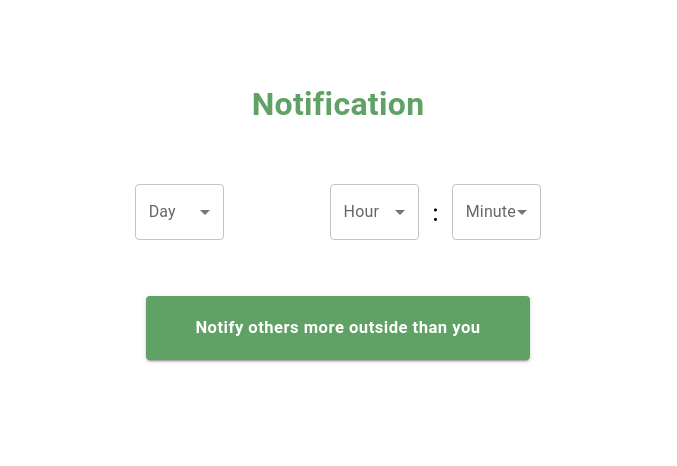
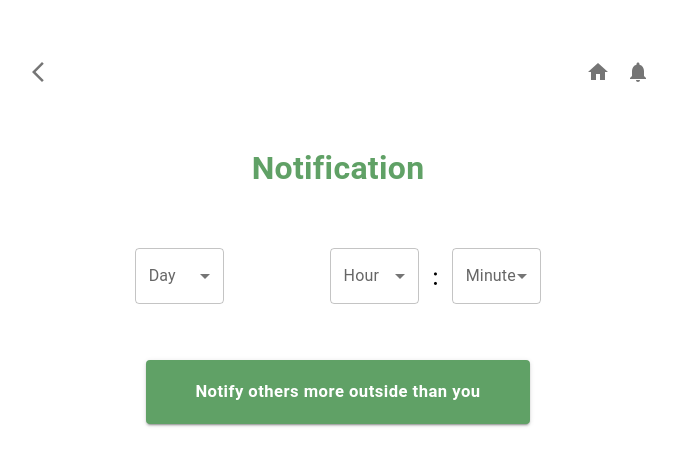
Before and after one commit to WaichungLing/ParkingApp, a React (Create React App) app: page /notification in a window 1280 px wide. Shown: the top 466 px of the page, without its empty margins (302-979 px from the left). Built offline with nearby package versions, Linux system fonts and the light colour scheme.

Commit message:
add the toolbar and backarrow

```diff
--- a/src/Pages/CreateApartment.js
+++ b/src/Pages/CreateApartment.js
@@ -1,6 +1,7 @@
-import {Button, FormControl, InputLabel, MenuItem, Select, TextField, Typography} from "@mui/material";
+import {Button, FormControl, IconButton, InputLabel, MenuItem, Select, TextField, Toolbar, Typography} from "@mui/material";
 import { createTheme, ThemeProvider } from '@mui/material/styles';
 import {useState} from "react";
+import ArrowBackIosNewIcon from '@mui/icons-material/ArrowBackIosNew';
 
 export default function CreateApartment(){
 
@@ -70,6 +71,14 @@ export default function CreateApartment(){
   return (
     <ThemeProvider theme={theme}>
       <div style={styles.root}>
+        <Toolbar sx={{
+                    display: 'flex',
+                    justifyContent: 'start',
+                    overflowX: 'auto',
+                    width: '60%'
+                    }}>
+          <IconButton><ArrowBackIosNewIcon></ArrowBackIosNewIcon></IconButton>
+        </Toolbar>
         <Typography style={{color: "#60A166", fontSize: '2.5vw', fontWeight: 600}}>Create a new apartment parking</Typography>
         <box style={styles.fields}>
           <box style={styles.inputSet}>
--- a/src/Pages/JoinCode.js
+++ b/src/Pages/JoinCode.js
@@ -1,7 +1,8 @@
-import { Button, Box, Link, Typography, TextField } from "@mui/material";
+import { Button, Box, IconButton, Link, Typography, TextField, Toolbar } from "@mui/material";
 import { styled } from '@mui/material/styles';
 import { createTheme, ThemeProvider } from '@mui/material/styles';
 import {useState} from "react";
+import ArrowBackIosNewIcon from '@mui/icons-material/ArrowBackIosNew';
 
 function JoinCode() {
 
@@ -39,6 +40,14 @@ function JoinCode() {
   return (
     <ThemeProvider theme={theme}>
       <div style={styles.root} className="JoinCode">
+        <Toolbar sx={{
+                    display: 'flex',
+                    justifyContent: 'start',
+                    overflowX: 'auto',
+                    width: '60%'
+                    }}>
+          <IconButton><ArrowBackIosNewIcon></ArrowBackIosNewIcon></IconButton>
+        </Toolbar>
         <Box
           sx={{
             pt: 5,
--- a/src/Pages/Notification.js
+++ b/src/Pages/Notification.js
@@ -1,7 +1,12 @@
-import {Button, Box, Stack, Typography, FormControl, InputLabel, Select, MenuItem} from "@mui/material";
+import {Button, Box, Stack, Typography, FormControl, InputLabel, Select, MenuItem, ButtonGroup} from "@mui/material";
 import { styled } from '@mui/material/styles';
 import { createTheme, ThemeProvider } from '@mui/material/styles';
 import {useState} from "react";
+import HomeIcon from '@mui/icons-material/Home';
+import NotificationsIcon from '@mui/icons-material/Notifications';
+import IconButton from '@mui/material/IconButton';
+import Toolbar from '@mui/material/Toolbar';
+import ArrowBackIosNewIcon from '@mui/icons-material/ArrowBackIosNew';
 
 function Notification() {
 
@@ -19,6 +24,8 @@ function Notification() {
       flexDirection: 'column',
       alignItems: 'center',
       marginTop: '5vh',
+      width: '100%',
+      height: "100%"
     }
   };
 
@@ -59,12 +66,24 @@ function Notification() {
   return (
     <ThemeProvider theme={theme}>
       <div style={styles.root} className="Notification">
+        <Toolbar sx={{
+                  display: 'flex',
+                  justifyContent: 'space-between',
+                  overflowX: 'auto',
+                  width: '50%'
+                  }}>
+          <IconButton><ArrowBackIosNewIcon></ArrowBackIosNewIcon></IconButton>
+          <ButtonGroup vairiant="text">
+            <IconButton><HomeIcon></HomeIcon></IconButton>
+            <IconButton><NotificationsIcon></NotificationsIcon></IconButton>
+          </ButtonGroup>
+        </Toolbar>
         <Box
           sx={{
             pt: 5,
             pb: 7,
-            width: 0.62,
-            flexDirection: 'column',
+            display: 'flex',
+            flexDirection: 'row',
             justifyContent: 'center'
           }}>
           <Title>Notification</Title>
--- a/src/Pages/ParkingGrid.js
+++ b/src/Pages/ParkingGrid.js
@@ -6,7 +6,12 @@ import Grid from '@mui/material/Grid';
 import {useState, useEffect, useRef} from 'react';
 import Lambo from '../Images/lamborghini.jpeg';
 import Draggable from 'react-draggable';
-import {Button, Typography} from "@mui/material";
+import {Button, Typography, ButtonGroup} from "@mui/material";
+import HomeIcon from '@mui/icons-material/Home';
+import NotificationsIcon from '@mui/icons-material/Notifications';
+import IconButton from '@mui/material/IconButton';
+import Toolbar from '@mui/material/Toolbar';
+import ArrowBackIosNewIcon from '@mui/icons-material/ArrowBackIosNew';
 
 const theme = createTheme({
   palette: {
@@ -123,6 +128,18 @@ export default function ParkingGrid(props) {
   return (
     <ThemeProvider theme={theme}>
       <div style={{...styles.root}}>
+        <Toolbar sx={{
+                    display: 'flex',
+                    justifyContent: 'space-between',
+                    overflowX: 'auto',
+                    width: '50%'
+                    }}>
+          <IconButton><ArrowBackIosNewIcon></ArrowBackIosNewIcon></IconButton>
+          <ButtonGroup vairiant="text">
+            <IconButton><HomeIcon></HomeIcon></IconButton>
+            <IconButton><NotificationsIcon></NotificationsIcon></IconButton>
+          </ButtonGroup>
+        </Toolbar>
         <Typography style={{color: "#60A166", fontSize: '2.5vw', fontWeight: 600, marginBottom: '5vh', marginTop: '3vh'}}>
           Drag and drop your car
         </Typography>
```
